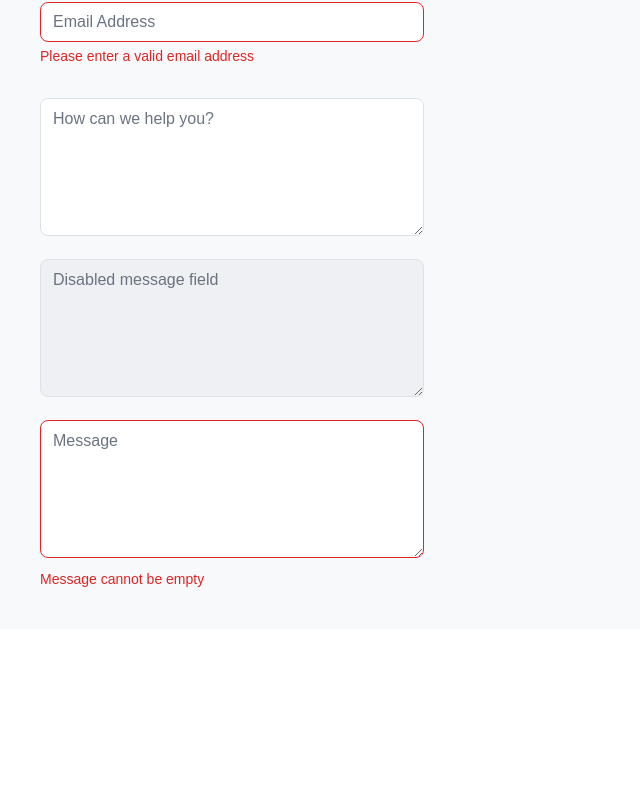
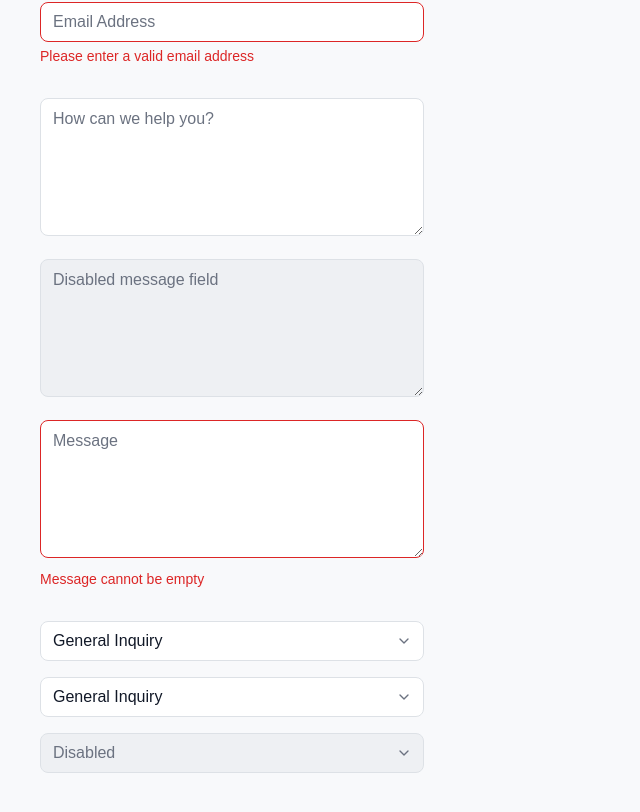
Before and after one commit to momotaun/Annah_E_Commerce, a Next.js app in the folder frontend/: page /playground in a window 1280 px wide. Shown: the part 756-1568 px from the top of the page, without its empty margins (0-640 px from the left). Before the commit the page ends 1385 px from the top, so only its background shows below. Built offline with nearby package versions, Linux system fonts and the light colour scheme.

Commit message:
feat: add dynamic Select component with custom chevron

```diff
--- /dev/null
+++ b/frontend/src/app/components/ui/Select.tsx
@@ -0,0 +1,58 @@
+import { forwardRef } from "react";
+import { ChevronDown } from "lucide-react";
+import { cn } from "@/src/lib/utils";
+
+export interface SelectOption {
+  label: string;
+  value: string;
+}
+
+export interface SelectProps extends React.SelectHTMLAttributes<HTMLSelectElement> {
+  options: SelectOption[];
+  error?: string;
+  placeholder?: string;
+}
+
+const Select = forwardRef<HTMLSelectElement, SelectProps>(
+  ({ className, options, error, disabled, placeholder, ...props }, ref) => {
+    return (
+      <div className="w-full">
+        <div className="relative">
+          <select
+            ref={ref}
+            disabled={disabled}
+            className={cn(
+              "w-full h-10 appearance-none rounded-md border bg-white px-3 pr-10 text-base text-gray-900",
+              "focus:outline-none focus:ring-2 focus:ring-primary-600 focus:border-primary-600",
+              "disabled:bg-gray-100 disabled:text-gray-500 disabled:cursor-not-allowed",
+              error ? "border-danger-500" : "border-gray-200",
+              className
+            )}
+            {...props}
+          >
+            {placeholder && (
+              <option value="" disabled hidden>
+                {placeholder}
+              </option>
+            )}
+            {options.map((option) => (
+              <option key={option.value} value={option.value}>
+                {option.label}
+              </option>
+            ))}
+          </select>
+
+          <ChevronDown className="pointer-events-none absolute right-3 top-1/2 h-4 w-4 -translate-y-1/2 text-gray-500" />
+        </div>
+
+        {error && (
+          <p className="mt-1 text-sm text-danger-500">{error}</p>
+        )}
+      </div>
+    );
+  }
+);
+
+Select.displayName = "Select";
+
+export default Select;
--- a/frontend/src/app/playground/page.tsx
+++ b/frontend/src/app/playground/page.tsx
@@ -3,6 +3,7 @@ import Badge from "@/src/app/components/ui/Badge";
 import RatingStars from "@/src/app/components/ui/RatingStars";
 import Input from "@/src/app/components/ui/Input";
 import Textarea from "@/src/app/components/ui/Textarea";
+import Select from "@/src/app/components/ui/Select";
 import { Home, ArrowLeft, RefreshCw, AlertCircle, Search, Mail } from "lucide-react";
 
 export default function PlaygroundPage() {
@@ -67,6 +68,24 @@ export default function PlaygroundPage() {
             <Textarea placeholder="Disabled message field" disabled />
             <Textarea placeholder="Message" error="Message cannot be empty" />
         </div>
+
+        <div className="flex flex-col gap-4 max-w-sm">
+            <Select
+                options={[
+                { label: "General Inquiry", value: "general" },
+                { label: "Order Support", value: "order" },
+                { label: "Wholesale", value: "wholesale" },
+                ]}
+            />
+            <Select
+                placeholder="Select a subject"
+                options={[
+                { label: "General Inquiry", value: "general" },
+                { label: "Order Support", value: "order" },
+                ]}
+            />
+            <Select disabled options={[{ label: "Disabled", value: "disabled" }]} />
+        </div>
     </div>
   );
 }
```
